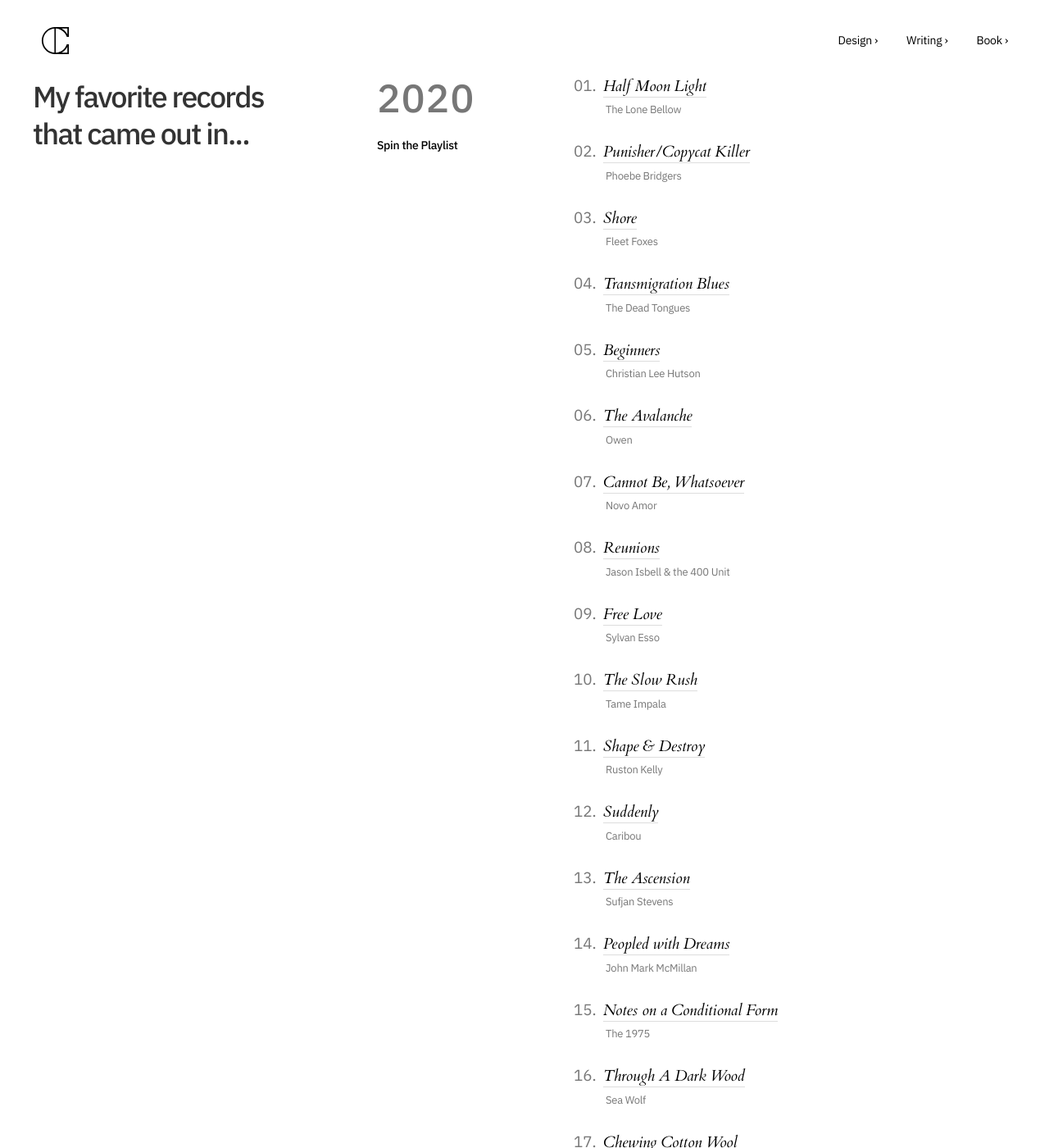
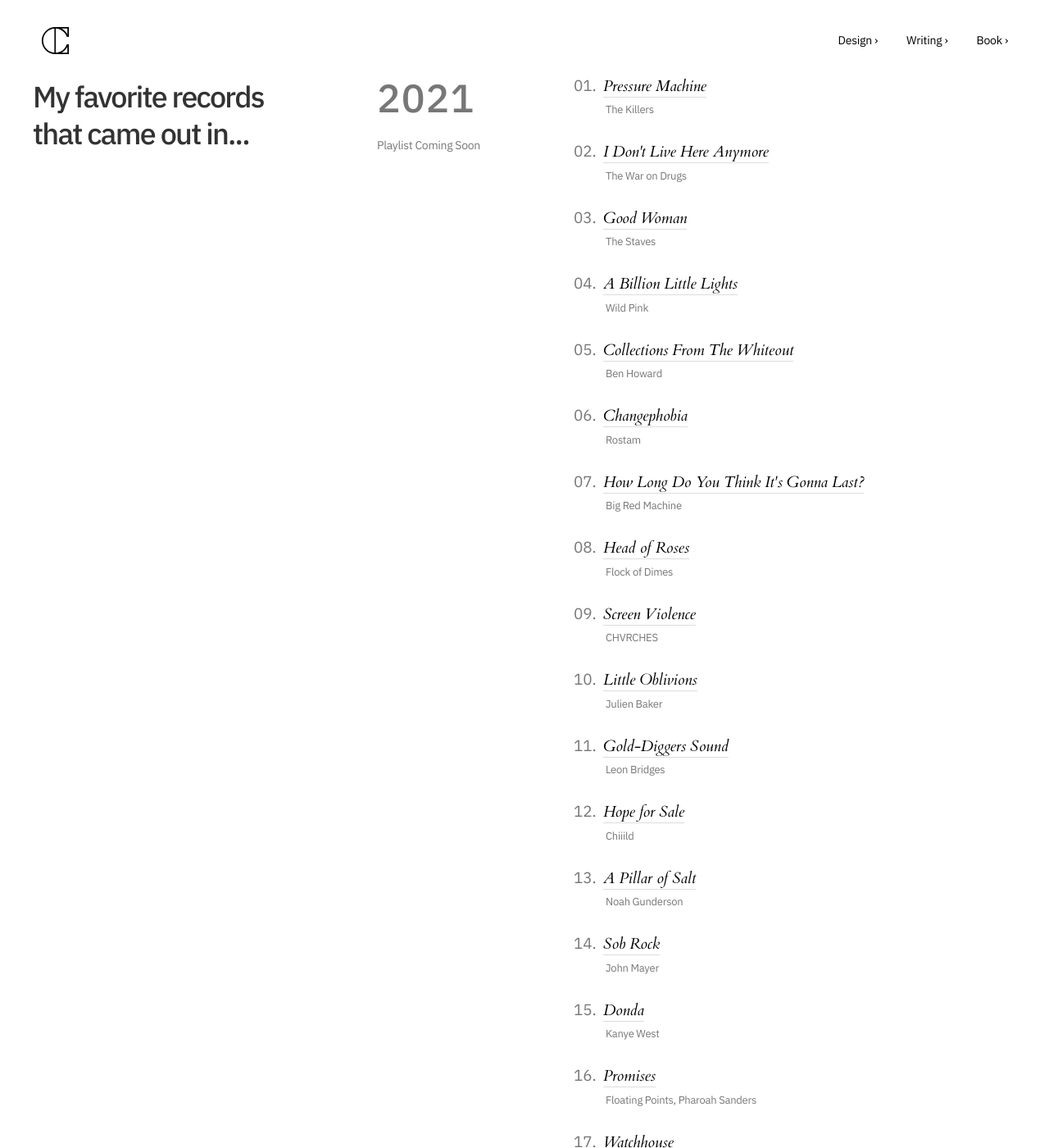
Before and after one commit to jeremydcherry/jeremydcherry.github.io, a Jekyll site: the page built from content/25.md, in a window 1280 px wide and 1400 px high. Shown: the whole window at 82% size. Built offline with Jekyll 4.4.1, drawn with Linux system fonts in a browser that asks for light colours; some of the changed text lies outside the part shown.

Commit message:
Updated 25

```diff
--- a/content/25.md
+++ b/content/25.md
@@ -2,8 +2,7 @@
 layout: resources
 permalink: /25
 ---
-
-<!-- 2020 -->
+<!-- 2021 -->
 <div class="main-wrapper">
 <div class="main-inner">
 <div class="row">
@@ -12,6 +11,77 @@
 		<h1 class="listen">My favorite records that came out in...</h1>
 	</div>
   </div>
+  <!-- 2021 -->
+  <div class="column-third col-third-2_listen">
+  	<h3 class="listen">2021</h3>
+  	<h5 class="listen">Playlist Coming Soon</h5>
+  </div>
+  <!-- List -->
+  <div class="column-third col-third-3_listen">
+	<h2 class="listen">01.&nbsp;&nbsp;<a href="" class="record"><em>Pressure Machine</em></a></h2>
+	<h4 class="listen">The Killers</h4><br/>
+	<h2 class="listen">02.&nbsp;&nbsp;<a href="" class="record"><em>I Don't Live Here Anymore</em></a></h2>
+	<h4 class="listen">The War on Drugs</h4><br/>
+	<h2 class="listen">03.&nbsp;&nbsp;<a href="" class="record"><em>Good Woman</em></a></h2>
+	<h4 class="listen">The Staves</h4><br/>
+	<h2 class="listen">04.&nbsp;&nbsp;<a href="" class="record"><em>A Billion Little Lights</em></a></h2>
+	<h4 class="listen">Wild Pink</h4><br/>
+	<h2 class="listen">05.&nbsp;&nbsp;<a href="" class="record"><em>Collections From The Whiteout</em></a></h2>
+	<h4 class="listen">Ben Howard</h4><br/>
+	<h2 class="listen">06.&nbsp;&nbsp;<a href="" class="record"><em>Changephobia</em></a></h2>
+	<h4 class="listen">Rostam</h4><br/>
+	<h2 class="listen">07.&nbsp;&nbsp;<a href="" class="record"><em>How Long Do You Think It's Gonna Last?</em></a></h2>
+	<h4 class="listen">Big Red Machine</h4><br/>
+	<h2 class="listen">08.&nbsp;&nbsp;<a href="" class="record"><em>Head of Roses</em></a></h2>
+	<h4 class="listen">Flock of Dimes</h4><br/>
+	<h2 class="listen">09.&nbsp;&nbsp;<a href="" class="record"><em>Screen Violence</em></a></h2>
+	<h4 class="listen">CHVRCHES</h4><br/>
+	<h2 class="listen">10.&nbsp;&nbsp;<a href="" class="record"><em>Little Oblivions</em></a></h2>
+	<h4 class="listen">Julien Baker</h4><br/>
+	<h2 class="listen">11.&nbsp;&nbsp;<a href="" class="record"><em>Gold-Diggers Sound</em></a></h2>
+	<h4 class="listen">Leon Bridges</h4><br/>
+	<h2 class="listen">12.&nbsp;&nbsp;<a href="" class="record"><em>Hope for Sale</em></a></h2>
+	<h4 class="listen">Chiiild</h4><br/>
+	<h2 class="listen">13.&nbsp;&nbsp;<a href="" class="record"><em>A Pillar of Salt</em></a></h2>
+	<h4 class="listen">Noah Gunderson</h4><br/>
+	<h2 class="listen">14.&nbsp;&nbsp;<a href="" class="record"><em>Sob Rock</em></a></h2>
+	<h4 class="listen">John Mayer</h4><br/>
+	<h2 class="listen">15.&nbsp;&nbsp;<a href="" class="record"><em>Donda</em></a></h2>
+	<h4 class="listen">Kanye West </h4><br/>
+	<h2 class="listen">16.&nbsp;&nbsp;<a href="" class="record"><em>Promises</em></a></h2>
+	<h4 class="listen">Floating Points, Pharoah Sanders</h4><br/>
+	<h2 class="listen">17.&nbsp;&nbsp;<a href="" class="record"><em>Watchhouse</em></a></h2>
+	<h4 class="listen">Watchhouse</h4><br/>
+	<h2 class="listen">18.&nbsp;&nbsp;<a href="" class="record"><em>Obsidian</em></a></h2>
+	<h4 class="listen">Jónsi</h4><br/>
+	<h2 class="listen">19.&nbsp;&nbsp;<a href="" class="record"><em>Live Forever</em></a></h2>
+	<h4 class="listen">Bartees Strange</h4><br/>
+	<h2 class="listen">20.&nbsp;&nbsp;<a href="" class="record"><em>30</em></a></h2>
+	<h4 class="listen">Adele</h4><br/>
+	<h2 class="listen">21.&nbsp;&nbsp;<a href="" class="record"><em>In Heaven</em></a></h2>
+	<h4 class="listen">Strand of Oaks</h4><br/>
+	<h2 class="listen">22.&nbsp;&nbsp;<a href="" class="record"><em>In These Silent Days</em></a></h2>
+	<h4 class="listen">Brandi Carlile</h4><br/>
+	<h2 class="listen">23.&nbsp;&nbsp;<a href="" class="record"><em>Take the Sadness Our of Saturday Night</em></a></h2>
+	<h4 class="listen">Bleachers</h4><br/>
+	<h2 class="listen">24.&nbsp;&nbsp;<a href="" class="record"><em>CALL ME IF YOU GET LOST</em></a></h2>
+	<h4 class="listen">Tyler, the Creator</h4><br/>
+	<h2 class="listen">25.&nbsp;&nbsp;<a href="" class="record"><em>Home Video</em></a></h2>
+	<h4 class="listen">Lucy Dacus</h4><br/>
+  </div>
+</div>
+</div>
+</div>
+
+
+<!-- 2020 -->
+<div class="main-wrapper">
+<div class="main-inner">
+<div class="row">
+  <div class="column-third col-third-1_listen">
+  	&nbsp;
+  </div>
+  <!-- 2020 -->
   <div class="column-third col-third-2_listen">
   	<h3 class="listen">2020</h3>
   	<h5 class="listen"><a href="https://open.spotify.com/playlist/7JX8juHaJHEeMxg9fuQT0J?si=_JRhTGIHSN--Do-afFOJgg" class="playlist">Spin the Playlist</a></h5>
```
